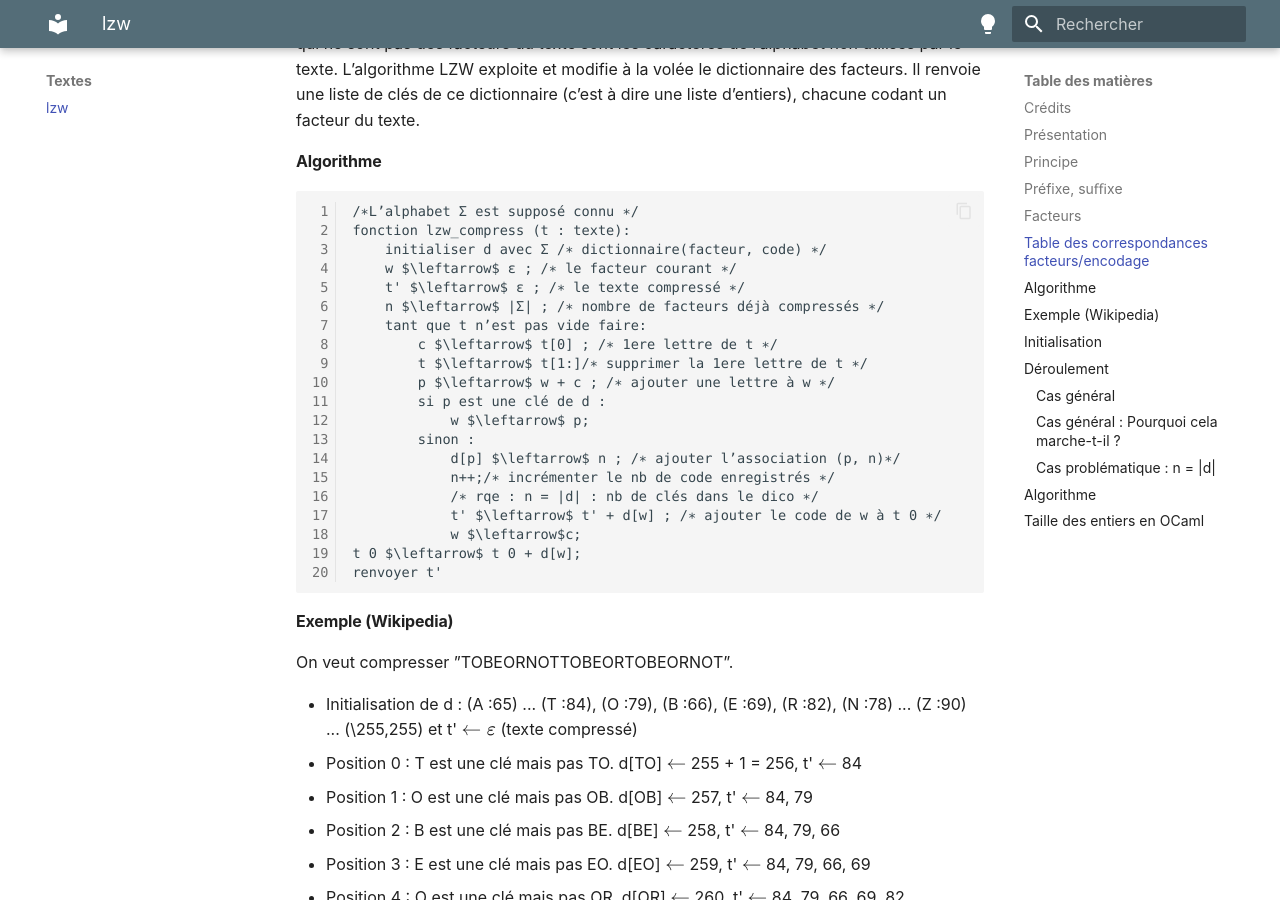
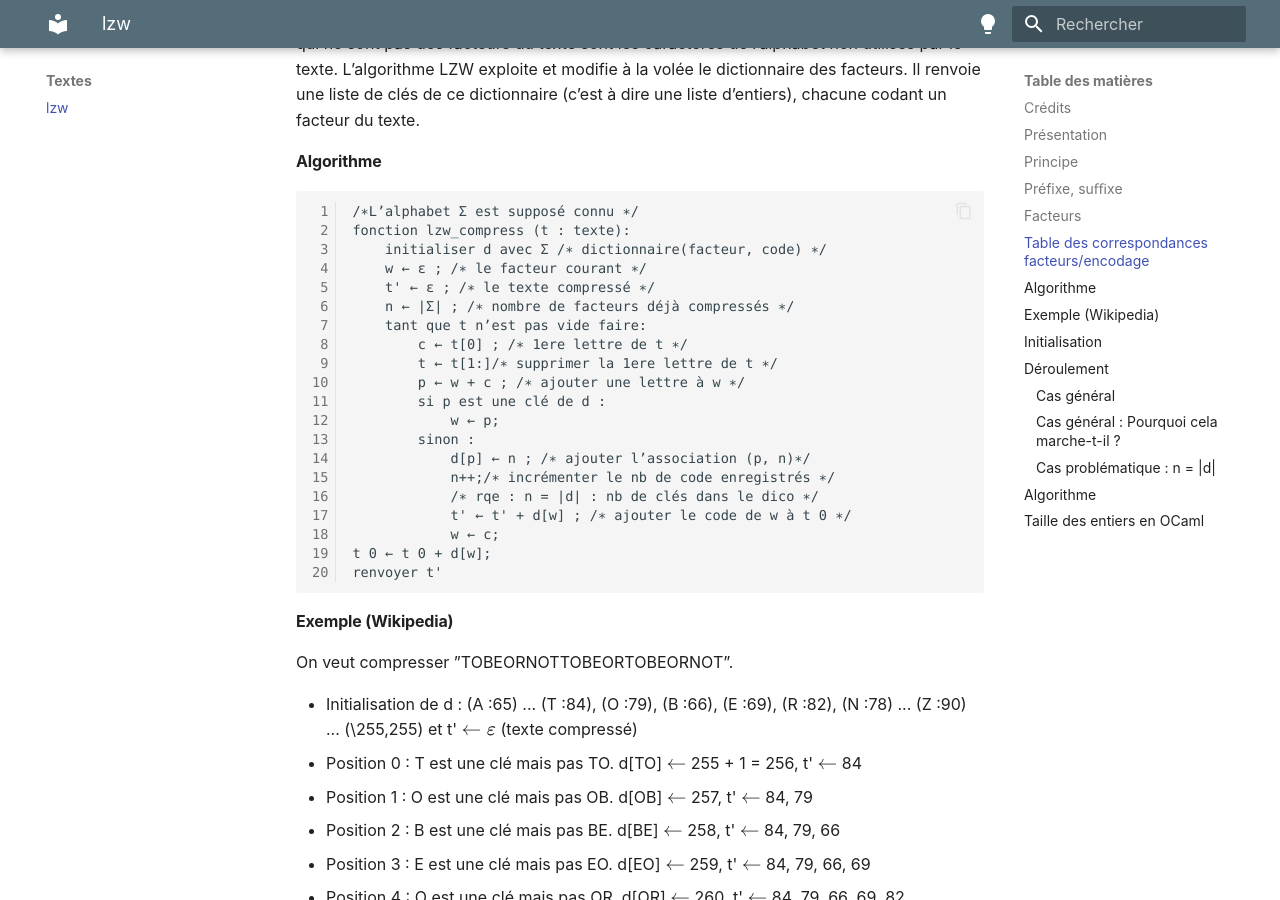
Before and after one commit to mp2i-thiers/mp2i-thiers.github.io, an MkDocs documentation site: the page built from docs/Textes/lzw.md, in a window 1280 px wide and 900 px high, scrolled down 1894 px. Built offline with MkDocs 1.6.1 and Material for MkDocs 9.7.7, drawn with Linux system fonts in a browser that asks for light colours.

Commit message:
Update lzw.md

````diff
--- a/docs/Textes/lzw.md
+++ b/docs/Textes/lzw.md
@@ -65,22 +65,22 @@ L’algorithme LZW exploite et modifie à la volée le dictionnaire des  facteur
 /∗L’alphabet Σ est supposé connu ∗/
 fonction lzw_compress (t : texte):
     initialiser d avec Σ /∗ dictionnaire(facteur, code) ∗/
-    w $\leftarrow$ ε ; /∗ le facteur courant ∗/
-    t' $\leftarrow$ ε ; /∗ le texte compressé ∗/
-    n $\leftarrow$ |Σ| ; /∗ nombre de facteurs déjà compressés ∗/
+    w ← ε ; /∗ le facteur courant ∗/
+    t' ← ε ; /∗ le texte compressé ∗/
+    n ← |Σ| ; /∗ nombre de facteurs déjà compressés ∗/
     tant que t n’est pas vide faire:
-        c $\leftarrow$ t[0] ; /∗ 1ere lettre de t ∗/
-        t $\leftarrow$ t[1:]/∗ supprimer la 1ere lettre de t ∗/
-        p $\leftarrow$ w + c ; /∗ ajouter une lettre à w ∗/
+        c ← t[0] ; /∗ 1ere lettre de t ∗/
+        t ← t[1:]/∗ supprimer la 1ere lettre de t ∗/
+        p ← w + c ; /∗ ajouter une lettre à w ∗/
         si p est une clé de d :
-            w $\leftarrow$ p;
+            w ← p;
         sinon :
-            d[p] $\leftarrow$ n ; /∗ ajouter l’association (p, n)∗/
+            d[p] ← n ; /∗ ajouter l’association (p, n)∗/
             n++;/∗ incrémenter le nb de code enregistrés ∗/
             /∗ rqe : n = |d| : nb de clés dans le dico ∗/
-            t' $\leftarrow$ t' + d[w] ; /∗ ajouter le code de w à t 0 ∗/
-            w $\leftarrow$c;
-t 0 $\leftarrow$ t 0 + d[w];
+            t' ← t' + d[w] ; /∗ ajouter le code de w à t 0 ∗/
+            w ← c;
+t 0 ← t 0 + d[w];
 renvoyer t'
 ```
 
````
